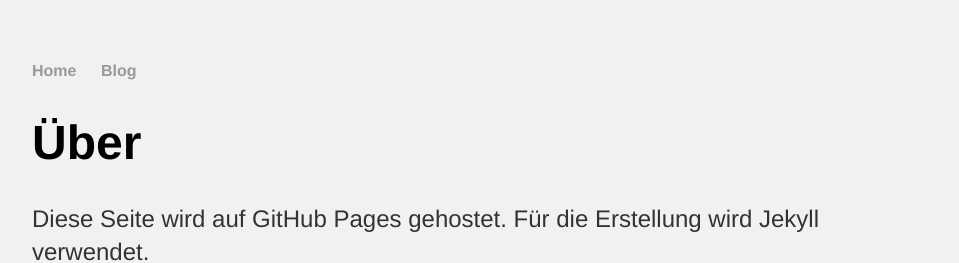
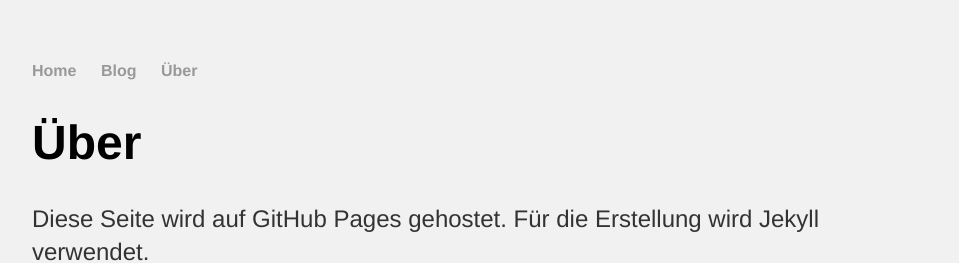
Before and after one commit to saschaszott/saschaszott.github.io, a Jekyll site: the page built from about/index.html, in a window 1280 px wide. Shown: the top 263 px of the page, without its empty margins (160-1119 px from the left). Built offline with Jekyll 4.4.1, drawn with Linux system fonts in a browser that asks for light colours.

Commit message:
Update default.html

```diff
--- a/_layouts/default.html
+++ b/_layouts/default.html
@@ -9,6 +9,7 @@
       <ul>
         <li><a href="/">Home</a></li>
         <li><a href="/blog">Blog</a></li>
+        <li><a href="/about">Über</a></li>
       </ul>
     </nav>
     <div class="container">
```
